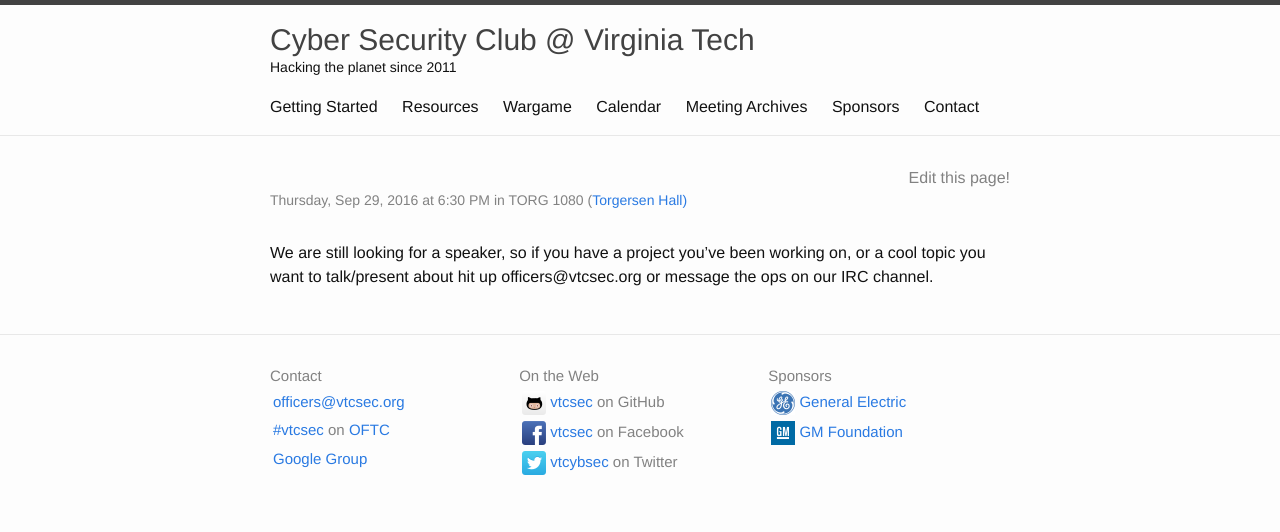
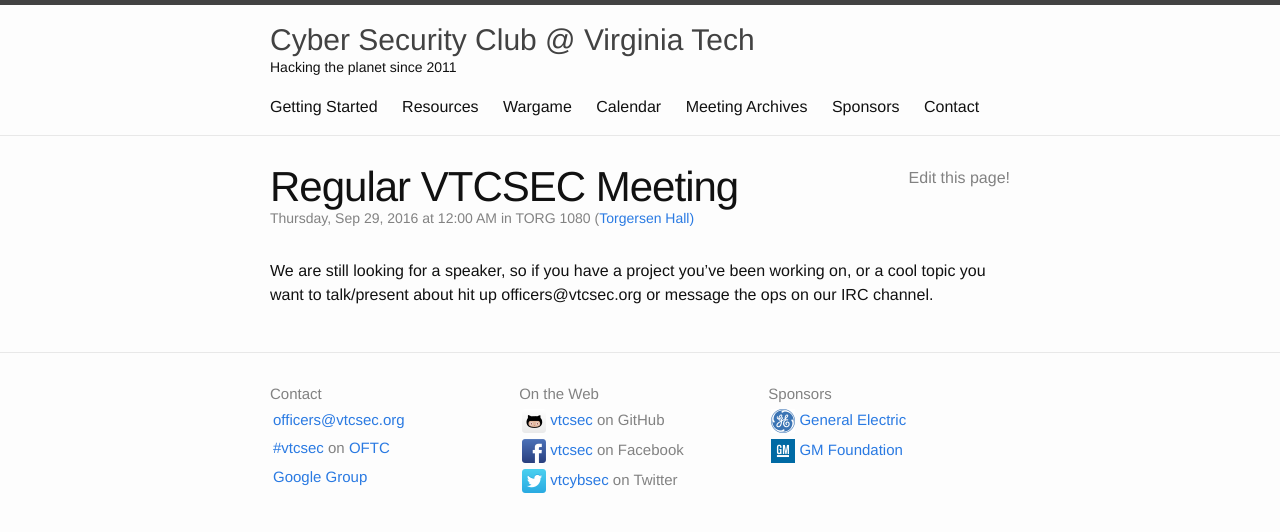
Before and after one commit to VTCSec/vtcsec.org, a Jekyll site: the page built from _meetings/2016-09-29-VTCSEC-meeting.md, in a window 1280 px wide. Shown: the top 532 px of the page. Built offline with Jekyll 4.4.1, drawn with Linux system fonts in a browser that asks for light colours.

Commit message:
Update 2016-09-29-VTCSEC-meeting.md

```diff
--- a/_meetings/2016-09-29-VTCSEC-meeting.md
+++ b/_meetings/2016-09-29-VTCSEC-meeting.md
@@ -1,7 +1,7 @@
 ---
-What: Regular VTCSEC Meeting
-Where: TORG 1080
-When: 18:30
+what: Regular VTCSEC Meeting
+where: TORG 1080
+when: 18:30
 ---
 
 We are still looking for a speaker, so if you have a project you've been working on,
```
